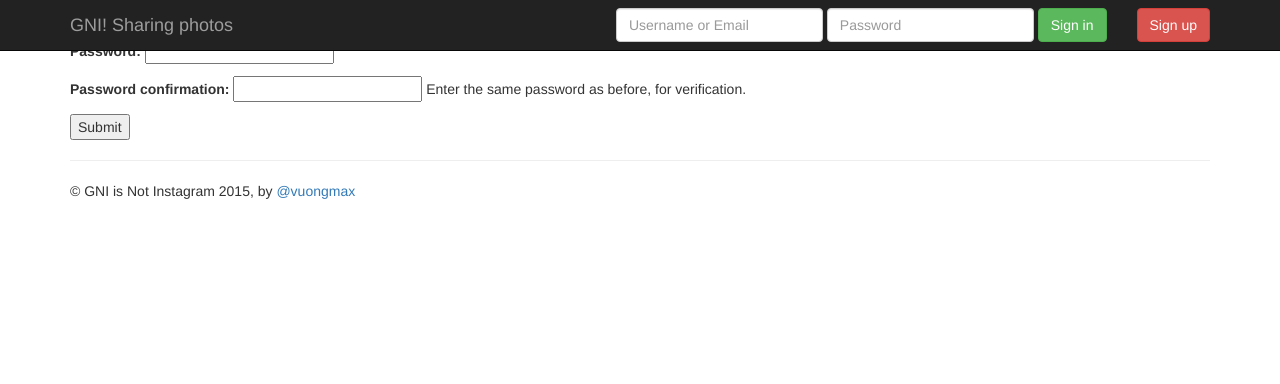
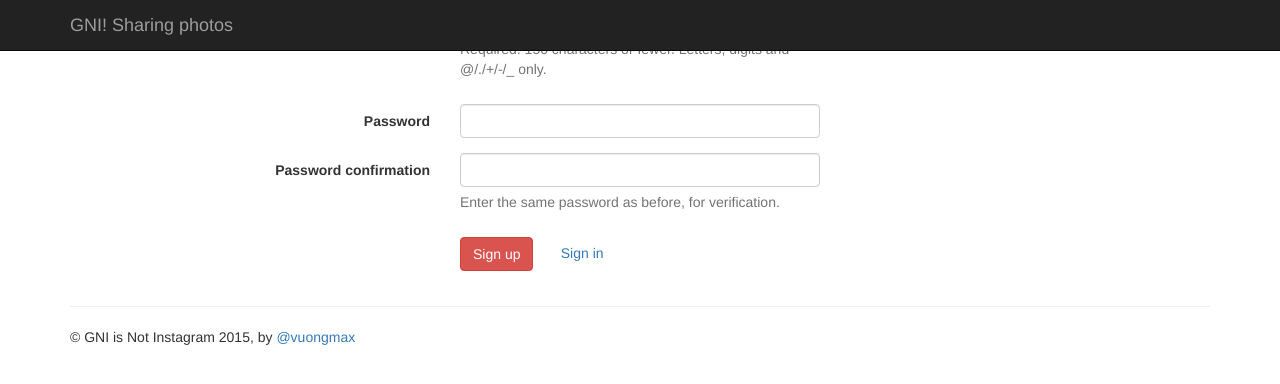
Before and after one commit to vuonghv/gni, a Django app: page /gni/signup/ in a window 1280 px wide. Shown: the top 384 px of the page. Run offline with Django 3.2, Linux system fonts and the light colour scheme; some libraries are stand-ins or nearby versions.

Commit message:
[CSS] CSS for User Singin and Signup form  Changes to be committed: 	new file:   gallery/templates/forms/horizontal_form.html 	modified:   gallery/templates/user/signin.html 	modified:   gallery/templates/user/signup.html

```diff
--- /dev/null
+++ b/gallery/templates/forms/horizontal_form.html
@@ -0,0 +1,38 @@
+<div class="form-group hidden">
+    {% csrf_token %}
+    {% for hidden in form.hidden_fields %}
+        {{ hidden }}
+    {% endfor %}
+</div>
+
+{% if form.non_field_errors %}
+<div class="form-group">
+    <div class="col-sm-8 col-sm-offset-2">
+        <ul>
+        {% for err in form.non_field_errors %}
+        <li><span class="text-warning">{{ err }}</span></li>
+        {% endfor %}
+        </ul>
+    </div>
+</div>
+{% endif %}
+
+{% for field in form.visible_fields %}
+<div class="form-group {{ field.errors|yesno:'has-error,' }}">
+        <label for="{{ field.id_for_label }}" class="col-sm-2 col-sm-offset-2 control-label">{{ field.label }}</label>
+        <div class="col-sm-4">
+            <input type="{{ field.field.widget.input_type }}" class="form-control" id="{{ field.id_for_label }}" name="{{ field.html_name }}" aria-describedby="help_text_{{ field.id_for_label }}">
+            {% if field.help_text %}
+                <span id="help_text_{{ field.id_for_label }}" class="help-block">{{ field.help_text }}</span>
+            {% endif %}
+
+            {% if field.errors %}
+            <ul>
+                {% for error in field.errors %}
+                <li><span class="text-danger">{{ error|escape }}</span></li>
+                {% endfor %}
+            </ul>
+            {% endif %}
+        </div>
+    </div>
+{% endfor %}
--- a/gallery/templates/user/signup.html
+++ b/gallery/templates/user/signup.html
@@ -1,8 +1,14 @@
 {% extends 'gallery/base_generic.html' %}
 
+{% block header %}{% endblock %}
+
 {% block content %}
-<form method="POST" action="{% url 'gallery:signup' %}" id="form-signup">
-    {% csrf_token %}
-    {{ form.as_p }}
-    <input type="submit" value="Submit" />
+<form class="form-horizontal" method="POST" action="{% url 'gallery:signup' %}" id="form-signup">
+    {% include 'forms/horizontal_form.html' %}
+    <div class="form-group">
+        <div class="col-sm-offset-4 col-sm-4">
+            <button type="submit" class="btn btn-danger">Sign up</button>
+            &nbsp;&nbsp;&nbsp;&nbsp;&nbsp;&nbsp;<a href="{% url 'gallery:signin' %}">Sign in</a>
+        </div>
+    </div>
 {% endblock %}
```
Also changed, not shown: gallery/templates/user/signin.html (+12 -4 lines).
